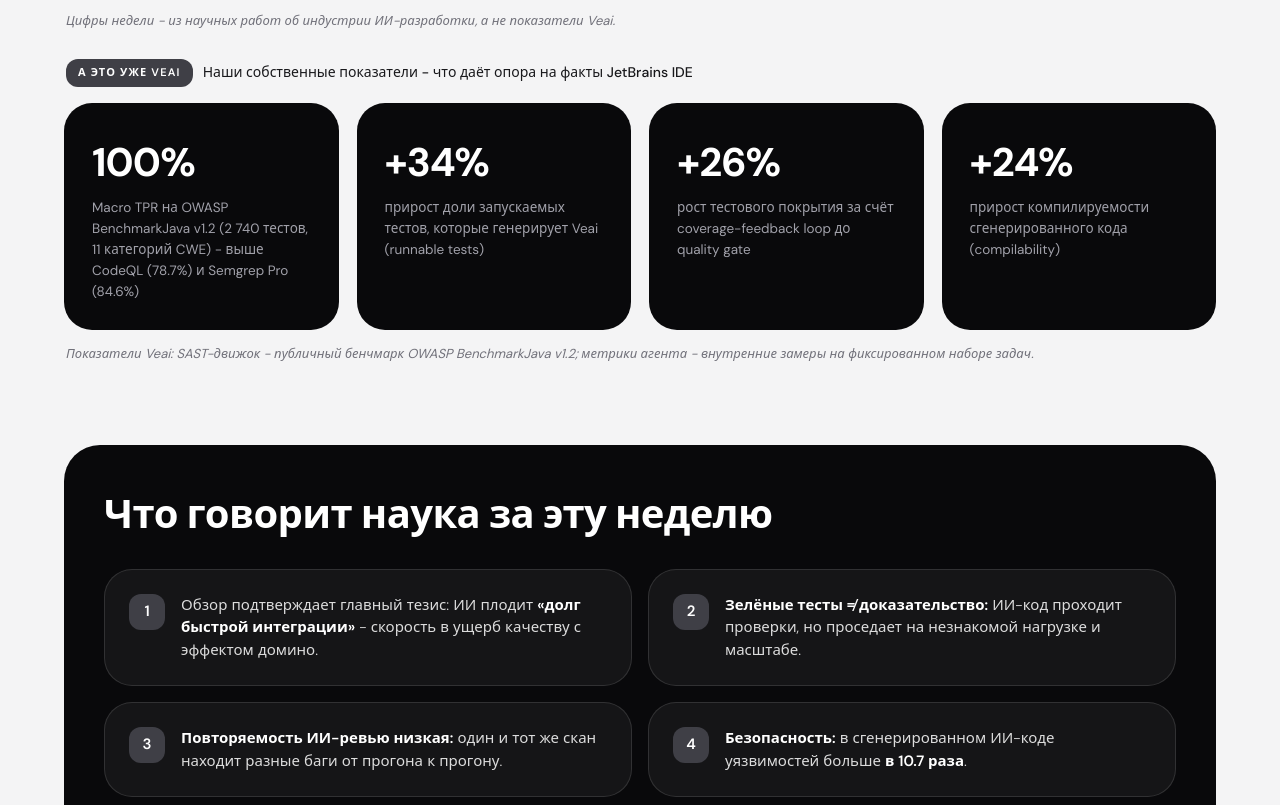
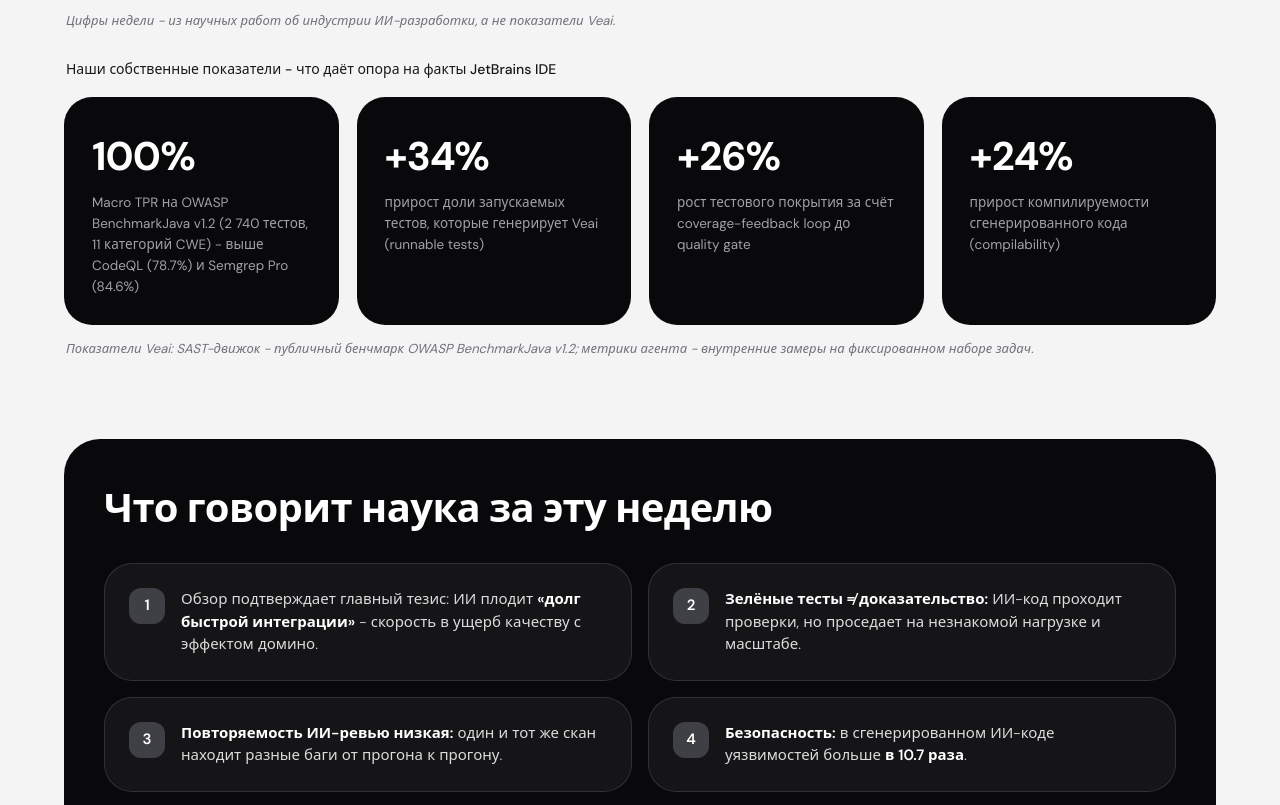
Before and after one commit to vi694/veai-media, a plain HTML site: page 2026-06-16-arxiv-ai-code-quality-weekly.html in a window 1280 px wide. Shown: the part 847-1652 px from the top of the page. Drawn offline with Linux system fonts and the light colour scheme.

Commit message:
digest: remove 'А это уже Veai' tag, keep caption

```diff
--- a/2026-06-16-arxiv-ai-code-quality-weekly.html
+++ b/2026-06-16-arxiv-ai-code-quality-weekly.html
@@ -208,7 +208,6 @@
 
     <div class="stats-veai">
       <div class="stats-veai-head">
-        <span class="tag">А это уже Veai</span>
         <span class="txt">Наши собственные показатели - что даёт опора на факты JetBrains IDE</span>
       </div>
       <div class="stats">
```
Also changed, not shown: index.html (+0 -1 lines).
